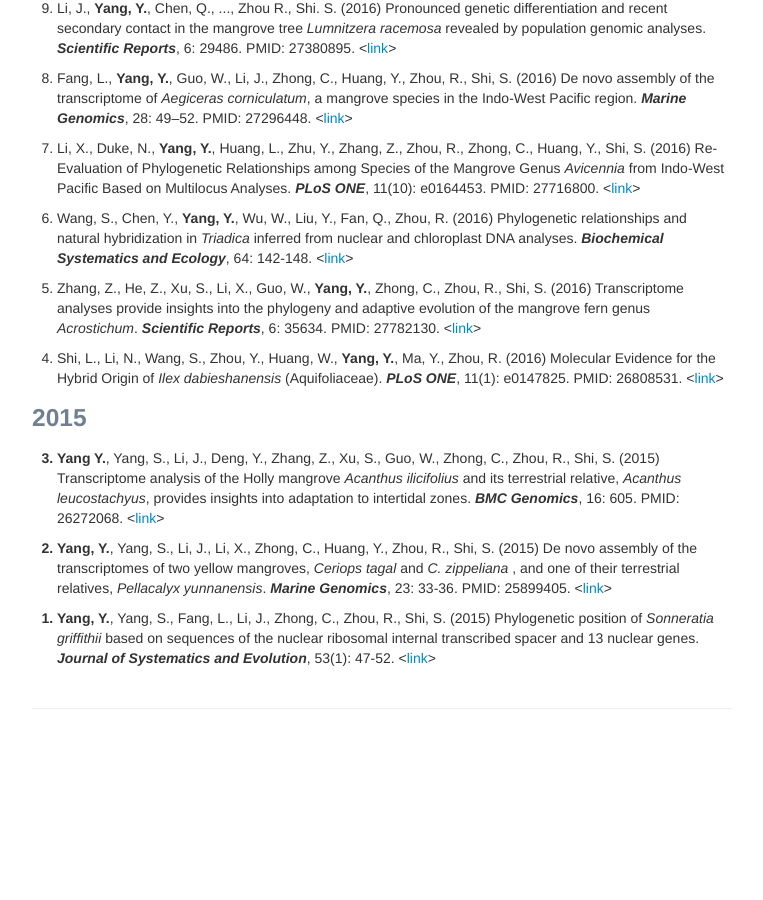
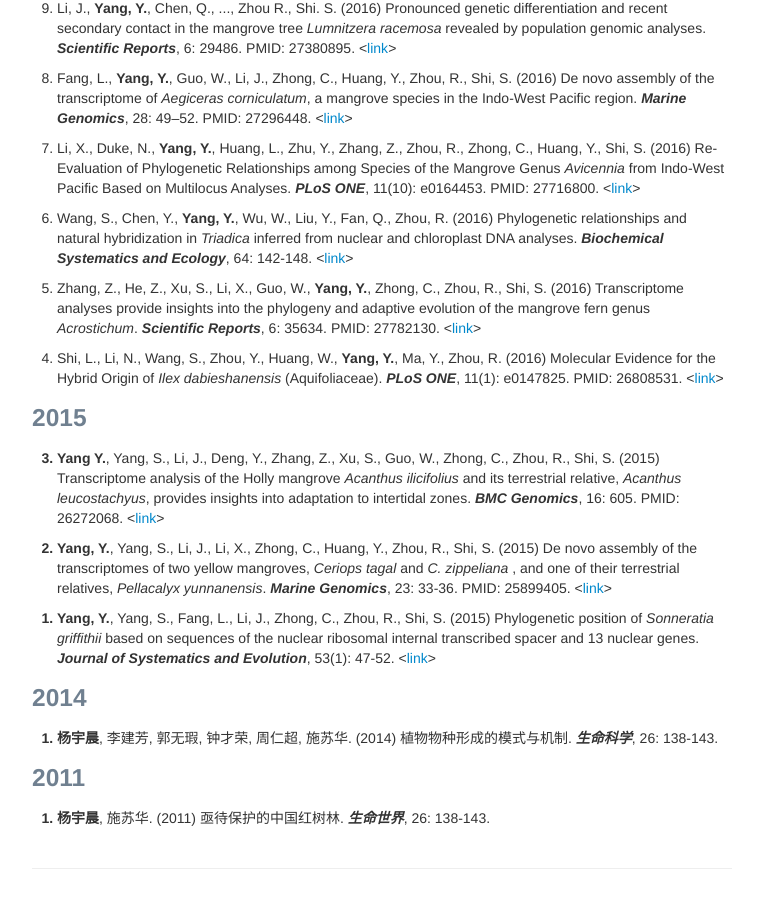
Before and after one commit to yuchenyanggroup/yuchenyanggroup.github.io, a Jekyll site: the page built from pages/pubs.md, in a window 1280 px wide and 900 px high, scrolled down 3296 px. Shown: the whole window, without its empty margins (258-1021 px from the left). Built offline with Jekyll 4.4.1, drawn with Linux system fonts in a browser that asks for light colours; before the commit the page ends 4036 px from its top, so only the background shows below that.

Commit message:
Update pubs.md

```diff
--- a/pages/pubs.md
+++ b/pages/pubs.md
@@ -123,3 +123,9 @@ title: Yang Group's publications
 <ol start="2" style="font-weight: bold;"> <li><span style="font-weight: normal;"><b>Yang, Y.</b>, Yang, S., Li, J., Li, X., Zhong, C., Huang, Y., Zhou, R., Shi, S. (2015) De novo assembly of the transcriptomes of two yellow mangroves, <i>Ceriops tagal</i>  and <i>C. zippeliana</i> , and one of their terrestrial relatives, <i>Pellacalyx yunnanensis</i>. <i><b>Marine Genomics</b></i>, 23: 33-36. PMID: 25899405. <<a href="https://www.sciencedirect.com/science/article/abs/pii/S1874778715000586">link</a>></span></li></ol>
 
 <ol start="1" style="font-weight: bold;"> <li><span style="font-weight: normal;"><b>Yang, Y.</b>, Yang, S., Fang, L., Li, J., Zhong, C., Zhou, R., Shi, S. (2015) Phylogenetic position of <i>Sonneratia  griffithii</i>  based on sequences of the nuclear ribosomal internal transcribed spacer and 13 nuclear genes. <i><b>Journal of Systematics and Evolution</b></i>, 53(1): 47-52. <<a href="https://onlinelibrary.wiley.com/doi/abs/10.1111/jse.12102">link</a>></span></li></ol>
+
+### 2014
+<ol start="1" style="font-weight: bold;"> <li><span style="font-weight: normal;"><b>杨宇晨</b>, 李建芳, 郭无瑕, 钟才荣, 周仁超, 施苏华. (2014) 植物物种形成的模式与机制. <i><b>生命科学</b></i>, 26: 138-143.</span></li></ol>
+
+### 2011
+<ol start="1" style="font-weight: bold;"> <li><span style="font-weight: normal;"><b>杨宇晨</b>, 施苏华. (2011) 亟待保护的中国红树林. <i><b>生命世界</b></i>, 26: 138-143.</span></li></ol>
```
